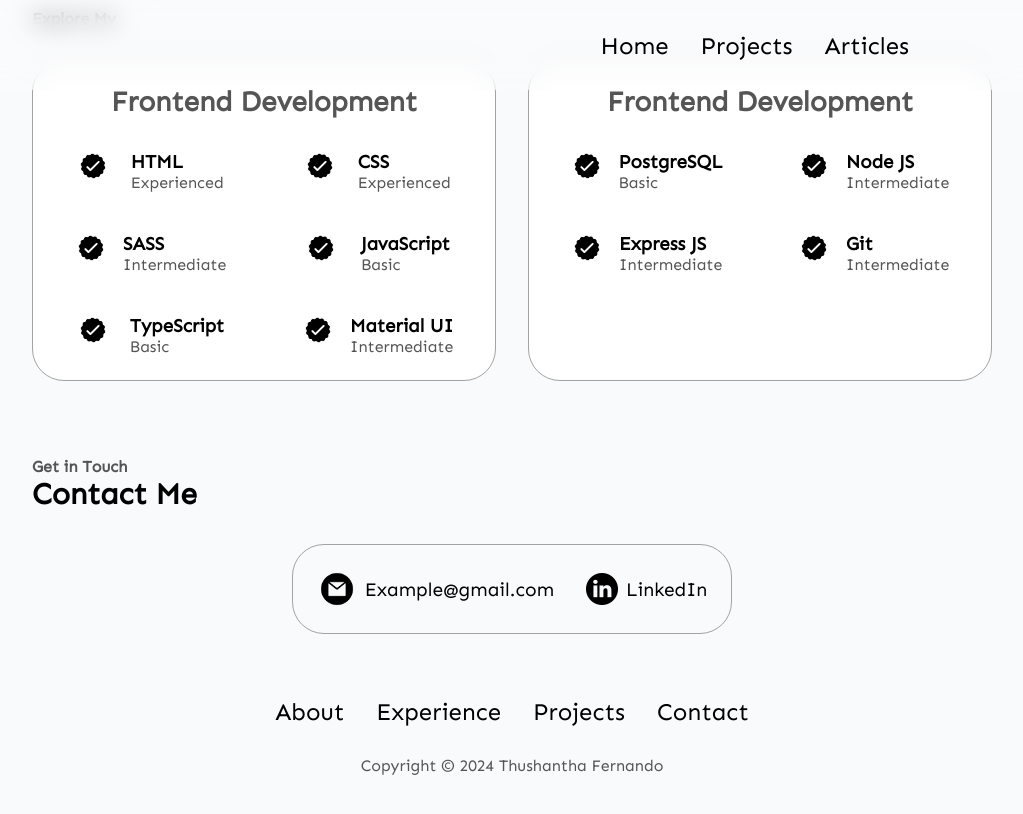
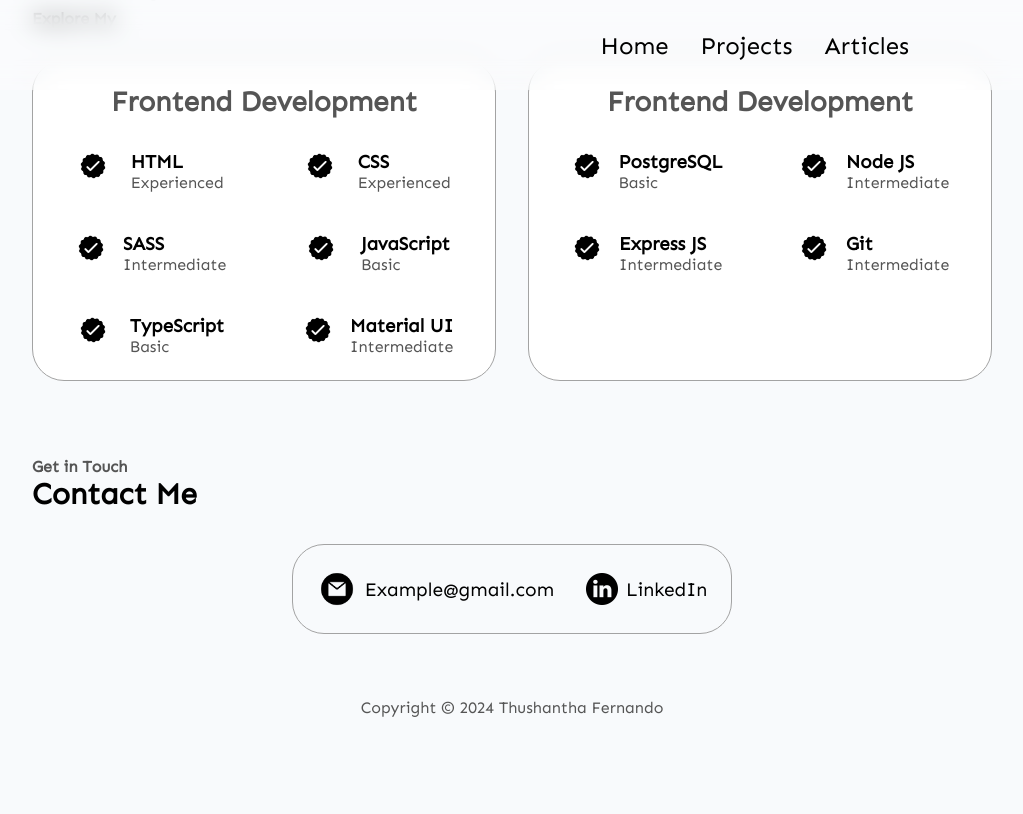
Before and after one commit to ThushanthaSFdo/ThushanthaSFdo.github.io, a Jekyll site: the page built from _pages/index.html, in a window 1280 px wide and 900 px high, scrolled down 1564 px. Shown: the top 814 px of the window, without its empty margins (128-1151 px from the left). Built offline with Jekyll 4.4.1, drawn with Linux system fonts in a browser that asks for light colours; after the commit the page ends 2313 px from its top, so only the background shows below that.

Commit message:
Update the footer. Removed the Navigation from Footer

```diff
--- a/_includes/footer.html
+++ b/_includes/footer.html
@@ -1,13 +1,3 @@
 <footer>
-    <nav>
-        <div class="nav-links-container">
-            <ul class="nav-links">
-                <li><a href="#about">About</a></li>
-                <li><a href="#experience">Experience</a></li>
-                <li><a href="#projects">Projects</a></li>
-                <li><a href="#contact">Contact</a></li>
-            </ul>
-        </div>
-    </nav>
     <p>Copyright &copy; 2024 Thushantha Fernando</p>
 </footer>
--- a/assets/css/style.css
+++ b/assets/css/style.css
@@ -515,8 +515,8 @@ article .icon {
 /* FOOTER SECTION */
 
 footer {
-  height: 26vh;
-  margin: 0 1rem;
+  height: fit-content;
+  margin: 2rem 1rem;
 }
 
 footer p {
```
Also changed, not shown: 2 other files.
